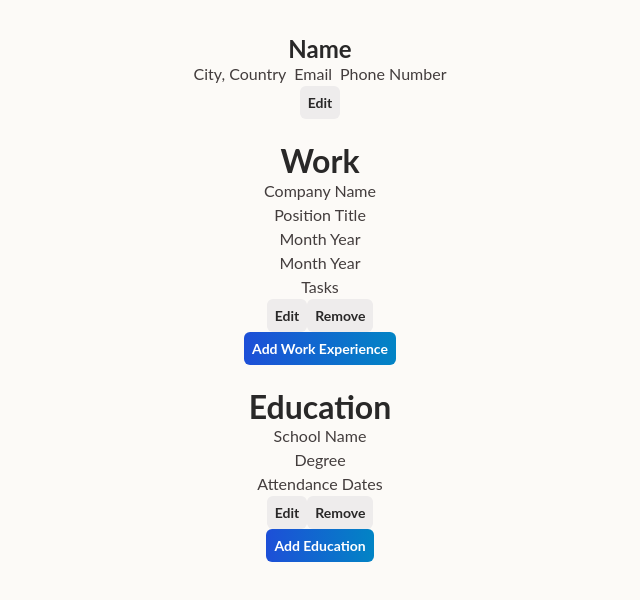
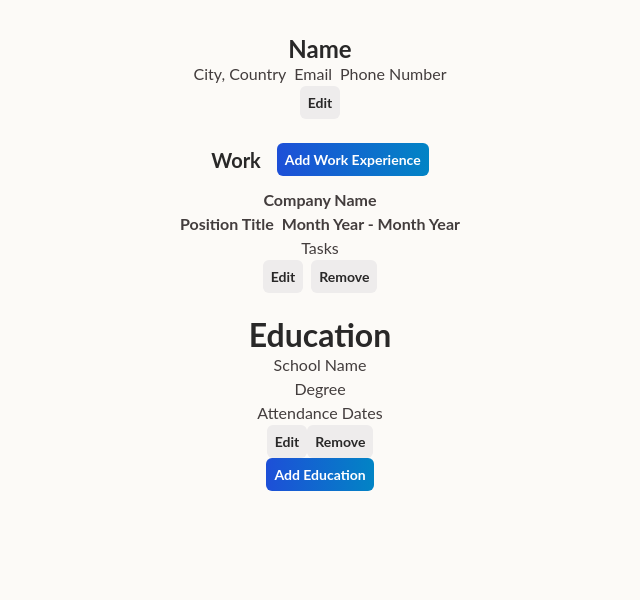
Before and after one commit to jp524/cv-project, a React (Create React App) app: page / in a window 1280 px wide. Shown: the top 600 px of the page, without its empty margins (320-960 px from the left). Built offline with nearby package versions, Linux system fonts and the light colour scheme.

Commit message:
Style work component

```diff
--- a/src/App.tsx
+++ b/src/App.tsx
@@ -144,7 +144,15 @@ class App extends React.Component<{}, AppState> {
           />
         </div>
         <div className="section">
-          <h1>Work</h1>
+          <div className="section--header">
+            <h3>Work</h3>
+            <button
+              onClick={this.addWork}
+              className="btn btn--primary btn--small"
+            >
+              Add Work Experience
+            </button>
+          </div>
           {workObjects.map((workObject) => (
             <Work
               key={workObject.id}
@@ -153,12 +161,6 @@ class App extends React.Component<{}, AppState> {
               onRemove={this.removeWork}
             />
           ))}
-          <button
-            onClick={this.addWork}
-            className="btn btn--primary btn--small"
-          >
-            Add Work Experience
-          </button>
         </div>
         <div className="section">
           <h1>Education</h1>
--- a/src/components/Work.tsx
+++ b/src/components/Work.tsx
@@ -71,7 +71,7 @@ class Work extends React.Component<WorkProps, WorkState> {
       this.state;
     const { workObject } = this.props;
     const updateView = (
-      <form onSubmit={this.onSubmitForm}>
+      <form onSubmit={this.onSubmitForm} className="form">
         <label htmlFor="companyName">
           Company Name:
           <input
@@ -112,16 +112,15 @@ class Work extends React.Component<WorkProps, WorkState> {
 
         <label htmlFor="tasks">
           Taks:
-          <textarea
-            name="tasks"
-            value={tasks}
-            onChange={this.onInputChange}
-            className="btn btn--light btn--small"
-          />
+          <textarea name="tasks" value={tasks} onChange={this.onInputChange} />
         </label>
 
         <div className="form--actions">
-          <button type="button" onClick={this.cancelUpdate}>
+          <button
+            type="button"
+            onClick={this.cancelUpdate}
+            className="btn btn--light btn--small"
+          >
             Cancel
           </button>
           <input
@@ -134,12 +133,20 @@ class Work extends React.Component<WorkProps, WorkState> {
     );
 
     const staticView = (
-      <div>
+      <div className="work--static">
+        <div className="work--static--line work--static--bold">
           <p>{workObject.companyName}</p>
+        </div>
+        <div className="work--static--line work--static--bold">
           <p>{workObject.positionTitle}</p>
-        <p>{workObject.fromDate}</p>
-        <p>{workObject.untilDate}</p>
+          <p>
+            {workObject.fromDate} - {workObject.untilDate}
+          </p>
+        </div>
+        <div className="work--static--line">
           <p className="textarea">{workObject.tasks}</p>
+        </div>
+        <div className="work--static--line">
           <button
             type="button"
             onClick={this.updateMode}
@@ -155,6 +162,7 @@ class Work extends React.Component<WorkProps, WorkState> {
             Remove
           </button>
         </div>
+      </div>
     );
 
     return <div className="work">{updating ? updateView : staticView}</div>;
--- a/src/styles/App.scss
+++ b/src/styles/App.scss
@@ -1,7 +1,3 @@
-// .textarea {
-//   white-space: pre-wrap;
-// }
-
 @import 'config/variables';
 @import 'config/reset';
 @import 'config/animations';
@@ -10,4 +6,7 @@
 
 @import 'components/btn';
 @import 'components/form';
+@import 'components/textarea';
+@import 'components/section';
 @import 'components/general';
+@import 'components/work';
--- /dev/null
+++ b/src/styles/components/_section.scss
@@ -0,0 +1,8 @@
+.section {
+  &--header {
+    display: flex;
+    justify-content: center;
+    align-items: center;
+    gap: $space-m;
+  }
+}
--- /dev/null
+++ b/src/styles/components/_textarea.scss
@@ -0,0 +1,4 @@
+.textarea {
+  white-space: pre-wrap;
+  text-align: start;
+}
--- /dev/null
+++ b/src/styles/components/_work.scss
@@ -0,0 +1,18 @@
+.work {
+  margin-top: $space-s;
+
+  &--static {
+    display: flex;
+    flex-direction: column;
+    align-items: center;
+
+    &--line {
+      display: flex;
+      gap: $space-xs;
+    }
+
+    &--bold {
+      font-weight: bold;
+    }
+  }
+}
```
Lines whose indentation alone changed are shown as unchanged.
